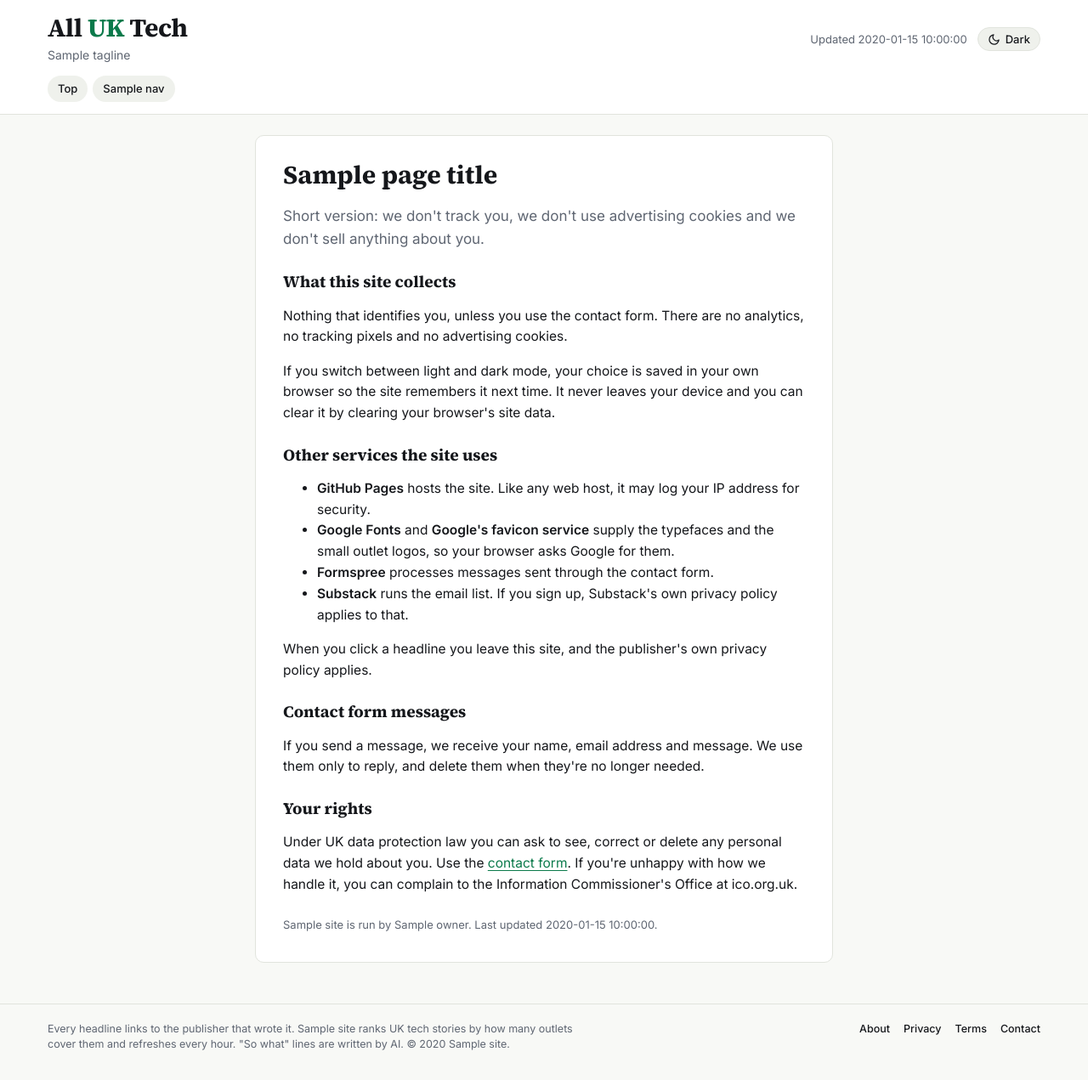
After one commit to meadowside/alluktech, a Python web app: template templates/pages/privacy.html in a window 1280 px wide. The commit adds this page. Shown: the whole page at 85% size. Run offline with Jinja, Linux system fonts and the light colour scheme; the template is opened without the code that fills it: most values are stand-ins (such as "Sample title", 1, 10 or a date in 2020).

Commit message:
About, Privacy, Terms and Contact pages, plus an Infrastructure section
- Footer links to four new pages; the contact form posts to Formspree once
  a form ID is set in config/rules.yaml
- Sixth section, Infrastructure (telecoms, data centres, chips, quantum),
  so the home page grid fills three rows of two
- Exclude 'review - ' style headlines

Co-Authored-By: Claude Opus 5.5 <noreply@anthropic.com>
Claude-Session: https://claude.ai/code/session_01LE3wk6CbXpHZAYKv4U2nKH

```diff
--- a/templates/base.html
+++ b/templates/base.html
@@ -126,6 +126,29 @@ ol.trend .n b { color: var(--accent-ink); font-weight: 600; }
 .signup p { margin: 0; font-size: 15px; }
 .signup a.btn { background: #3fcf8e; color: #062a19; font-weight: 600; padding: 9px 16px; border-radius: 8px; white-space: nowrap; }
 footer { border-top: 1px solid var(--rule); color: var(--muted); font-size: 12.5px; padding: 20px 0 32px; }
+footer .foot { display: flex; justify-content: space-between; gap: 12px 24px; flex-wrap: wrap; align-items: baseline; }
+footer nav { display: flex; gap: 16px; flex-wrap: wrap; }
+footer nav a { color: var(--ink); font-weight: 500; }
+footer p { margin: 0; max-width: 640px; }
+
+/* ---- About, Privacy, Terms, Contact ---- */
+.prose { max-width: 680px; margin: 0 auto; background: var(--card); border: 1px solid var(--rule); border-radius: 10px; padding: 28px 32px 20px; }
+.prose h1 { font: 700 30px/1.2 var(--serif); margin: 0 0 12px; }
+.prose h2 { font: 700 19px/1.3 var(--serif); margin: 24px 0 6px; }
+.prose p, .prose li { font-size: 15.5px; line-height: 1.6; }
+.prose a { color: var(--accent); text-decoration: underline; text-underline-offset: 3px; }
+.prose .lede { font-size: 17px; color: var(--muted); }
+.prose .small { font-size: 13px; color: var(--muted); margin-top: 24px; }
+.prose .notice { padding: 12px 14px; background: var(--accent-soft); border-radius: 8px; }
+form.contact { display: flex; flex-direction: column; gap: 14px; margin-top: 8px; }
+form.contact label { display: flex; flex-direction: column; gap: 5px; font-size: 13.5px; font-weight: 600; }
+form.contact input, form.contact textarea, form.contact select { font: 15px var(--sans); color: var(--ink); background: var(--paper);
+  border: 1px solid var(--rule); border-radius: 8px; padding: 9px 11px; }
+form.contact input:focus, form.contact textarea:focus, form.contact select:focus { outline: 2px solid var(--accent); outline-offset: 1px; }
+form.contact button { align-self: flex-start; font: 600 15px var(--sans); background: var(--accent); color: #fff; border: 0; border-radius: 8px; padding: 10px 18px; cursor: pointer; }
+[data-theme="dark"] form.contact button { color: #062a19; }
+form.contact .hp { position: absolute; left: -9999px; }
+@media (max-width: 760px) { .prose { padding: 20px 18px 14px; } .prose h1 { font-size: 26px; } }
 table.status { width: 100%; border-collapse: collapse; background: var(--card); font-size: 13px; }
 table.status th, table.status td { text-align: left; padding: 7px 10px; border-bottom: 1px solid var(--rule); vertical-align: top; }
 .ok { color: var(--accent); font-weight: 600; } .bad { color: #c0392b; font-weight: 600; }
@@ -202,9 +225,11 @@ table.status th, table.status td { text-align: left; padding: 7px 10px; border-b
 {% endif %}
 </main>
 <footer>
-  <div class="wrap">
-    Every headline links to the publisher that wrote it. {{ site.name }} ranks UK tech stories by how many outlets cover them, and refreshes every hour.
-    "So what" lines are written by AI from the coverage. &copy; {{ year }} {{ site.name }}.
+  <div class="wrap foot">
+    <p>Every headline links to the publisher that wrote it. {{ site.name }} ranks UK tech stories by how many outlets cover them and refreshes every hour. "So what" lines are written by AI. &copy; {{ year }} {{ site.name }}.</p>
+    <nav aria-label="Site information">
+      <a href="about.html">About</a><a href="privacy.html">Privacy</a><a href="terms.html">Terms</a><a href="contact.html">Contact</a>
+    </nav>
   </div>
 </footer>
 <script>
--- /dev/null
+++ b/templates/pages/_page.html
@@ -0,0 +1,8 @@
+{% extends "base.html" %}
+{% block title %}{{ page_title }}: {{ site.name }}{% endblock %}
+{% block main %}
+<article class="prose">
+  <h1>{{ page_title }}</h1>
+  {% block body %}{% endblock %}
+</article>
+{% endblock %}
--- /dev/null
+++ b/templates/pages/privacy.html
@@ -0,0 +1,25 @@
+{% extends "pages/_page.html" %}
+{% block body %}
+<p class="lede">Short version: we don't track you, we don't use advertising cookies and we don't sell anything about you.</p>
+
+<h2>What this site collects</h2>
+<p>Nothing that identifies you, unless you use the contact form. There are no analytics, no tracking pixels and no advertising cookies.</p>
+<p>If you switch between light and dark mode, your choice is saved in your own browser so the site remembers it next time. It never leaves your device and you can clear it by clearing your browser's site data.</p>
+
+<h2>Other services the site uses</h2>
+<ul>
+  <li><b>GitHub Pages</b> hosts the site. Like any web host, it may log your IP address for security.</li>
+  <li><b>Google Fonts</b> and <b>Google's favicon service</b> supply the typefaces and the small outlet logos, so your browser asks Google for them.</li>
+  <li><b>Formspree</b> processes messages sent through the contact form.</li>
+  <li><b>Substack</b> runs the email list. If you sign up, Substack's own privacy policy applies to that.</li>
+</ul>
+<p>When you click a headline you leave this site, and the publisher's own privacy policy applies.</p>
+
+<h2>Contact form messages</h2>
+<p>If you send a message, we receive your name, email address and message. We use them only to reply, and delete them when they're no longer needed.</p>
+
+<h2>Your rights</h2>
+<p>Under UK data protection law you can ask to see, correct or delete any personal data we hold about you. Use the <a href="contact.html">contact form</a>. If you're unhappy with how we handle it, you can complain to the Information Commissioner's Office at ico.org.uk.</p>
+
+<p class="small">{{ site.name }} is run by {{ site.owner }}. Last updated {{ updated_date }}.</p>
+{% endblock %}
```
Also changed, not shown: config/rules.yaml (+16 -2 lines), engine/publish.py (+9 -0 lines), templates/pages/about.html (added, +18 -0 lines), templates/pages/contact.html (added, +21 -0 lines), templates/pages/terms.html (added, +21 -0 lines).
